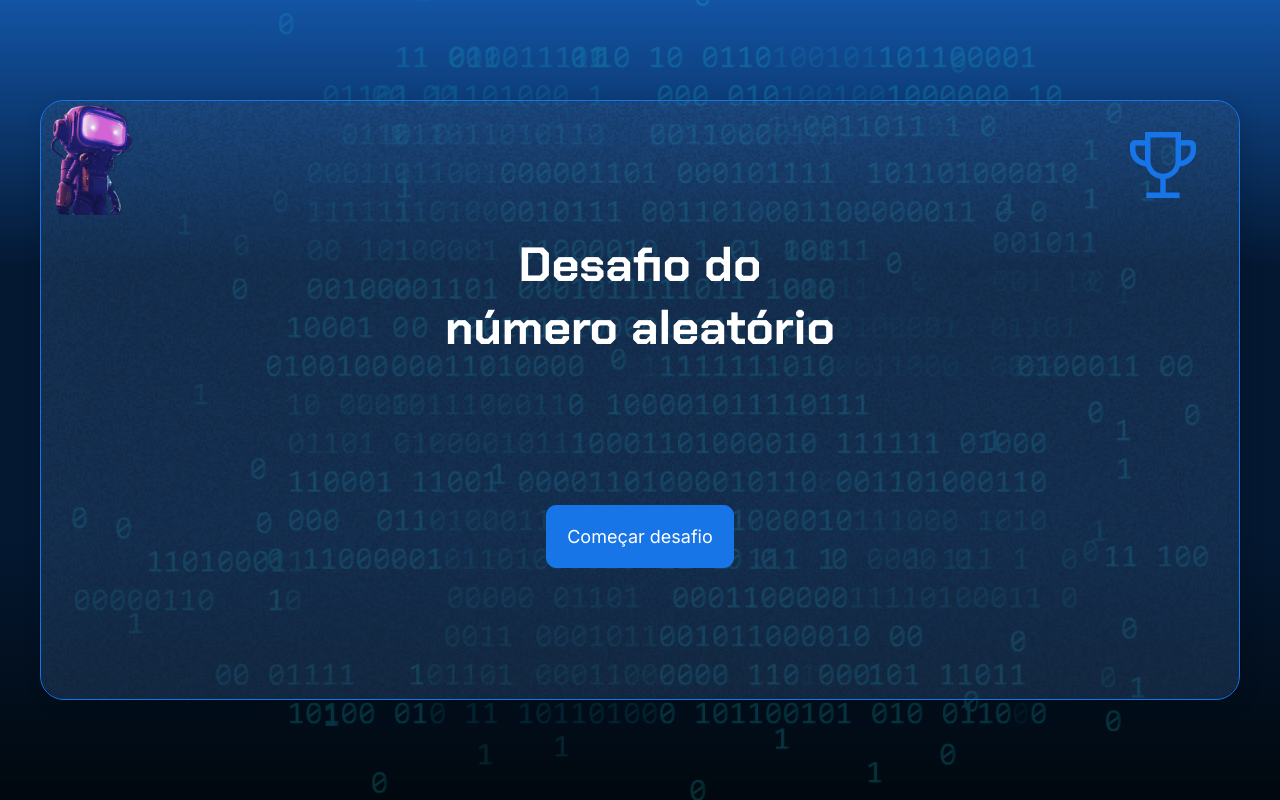
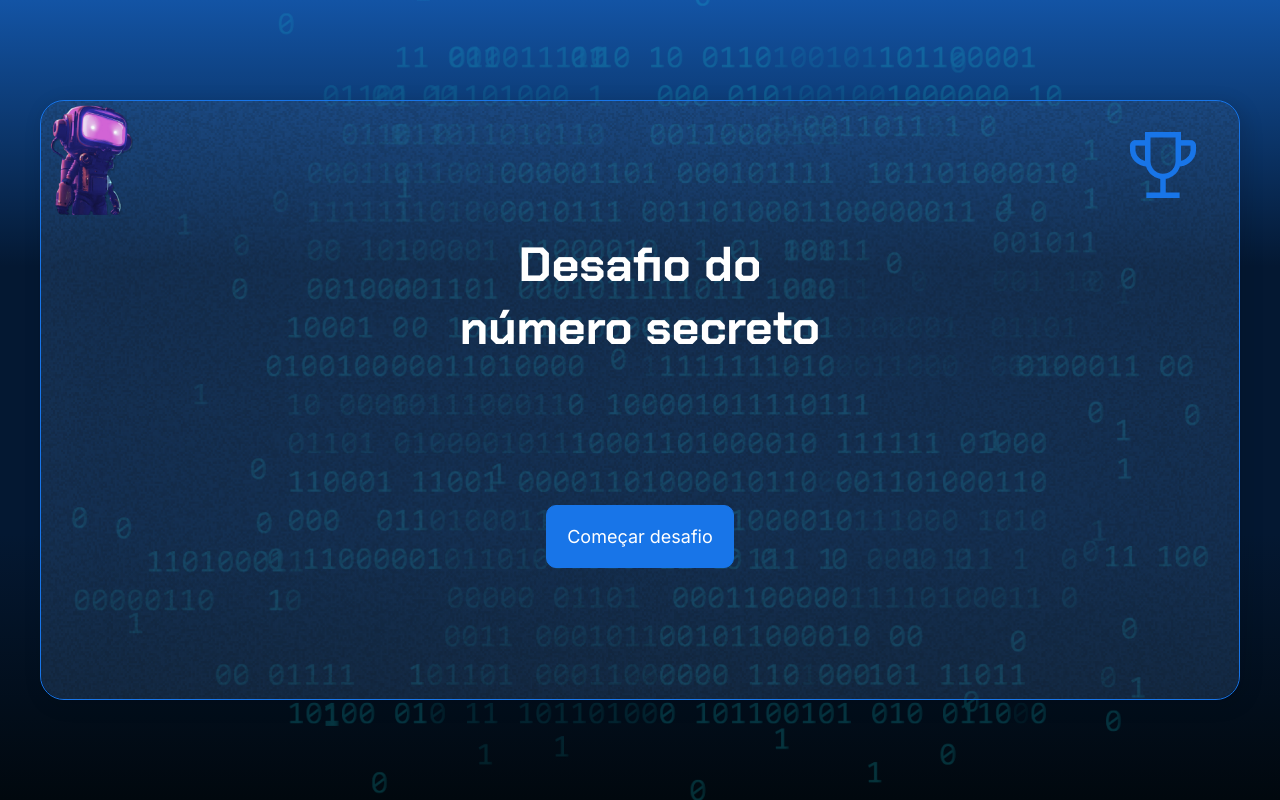
Before and after one commit to nkbreno33/desafio-numero-aleatorio, a plain HTML site: page index.html in a window 1280 px wide. Drawn offline with Linux system fonts and the light colour scheme.

Commit message:
update media

```diff
--- a/index.html
+++ b/index.html
@@ -19,7 +19,7 @@
             <div class="container__informacoes">
                 <img src="./img/trophy.png" alt="ícone de um troféu" class="container__imagem-trophy"/>
                  <div class="container__texto">
-                    <h1>Desafio do número aleatório<span class="container__texto-azul"></span></h1>
+                    <h1>Desafio do número secreto<span class="container__texto-azul"></span></h1>
                     <button class="btnComecar">Começar desafio</button>
                 </div>
             </div>
```
